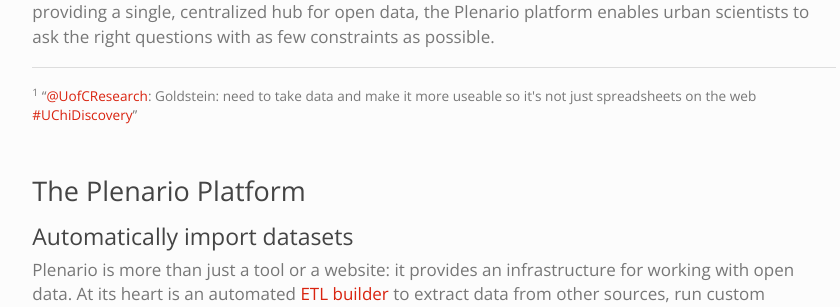
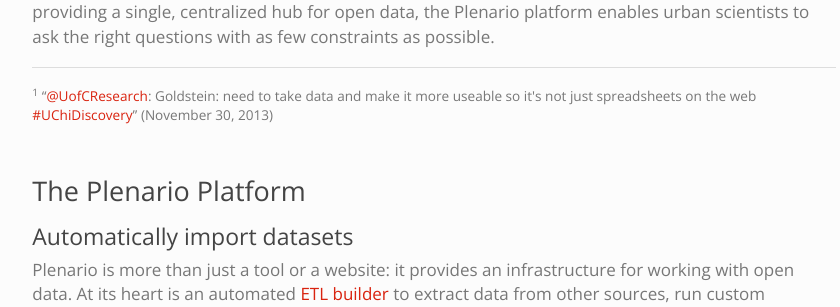
Before and after one commit to UrbanCCD-UChicago/plenario, a Flask app: page /about in a window 1280 px wide. Shown: the part 903-1210 px from the top of the page, without its empty margins (206-1046 px from the left). Run offline with Flask 2, Linux system fonts and the light colour scheme; some libraries are stand-ins or nearby versions.

Commit message:
add date to Brett quote

```diff
--- a/plenario/templates/about.html
+++ b/plenario/templates/about.html
@@ -22,7 +22,7 @@
     </div>
     <p>With these advances, Plenario allows users to study regions over specified time periods using all relevant data, regardless of original source, and represent the data as a single time series. By providing a single, centralized hub for open data, the Plenario platform enables urban scientists to ask the right questions with as few constraints as possible.</p>
     <hr>
-    <p id="f1" class="small" style="font-size:80%;"><sup>1</sup> &ldquo;<a href="https://twitter.com/UofCResearch">@UofCResearch</a>: Goldstein: need to take data and make it more useable so it's not just spreadsheets on the web <a href="http://twubs.com/UChiDiscovery">#UChiDiscovery</a>&rdquo;</p>
+    <p id="f1" class="small" style="font-size:80%;"><sup>1</sup> &ldquo;<a href="https://twitter.com/UofCResearch">@UofCResearch</a>: Goldstein: need to take data and make it more useable so it's not just spreadsheets on the web <a href="http://twubs.com/UChiDiscovery">#UChiDiscovery</a>&rdquo; (November 30, 2013)</p>
     <br>
 
     <h2 id="platform">The Plenario Platform</h2>
```
